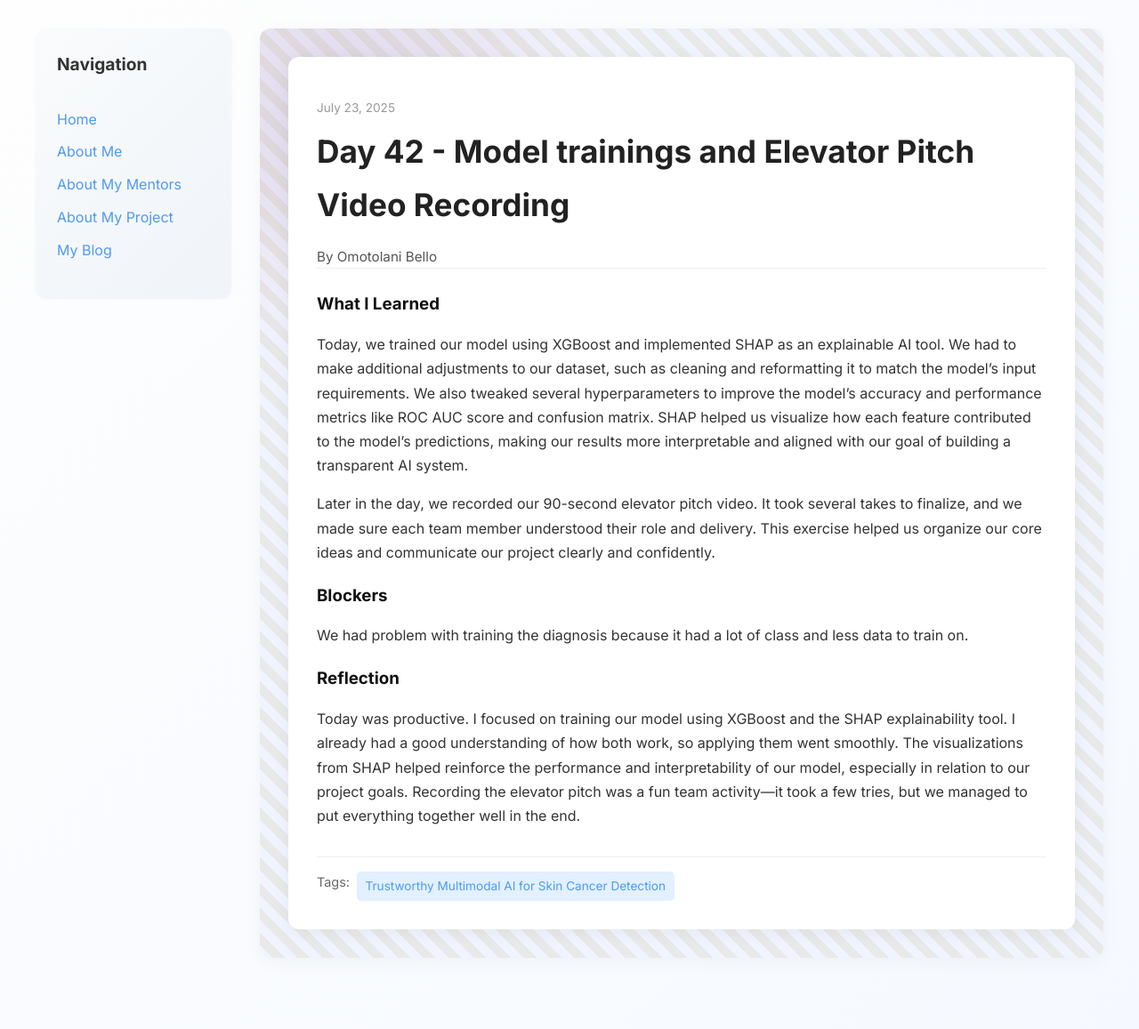
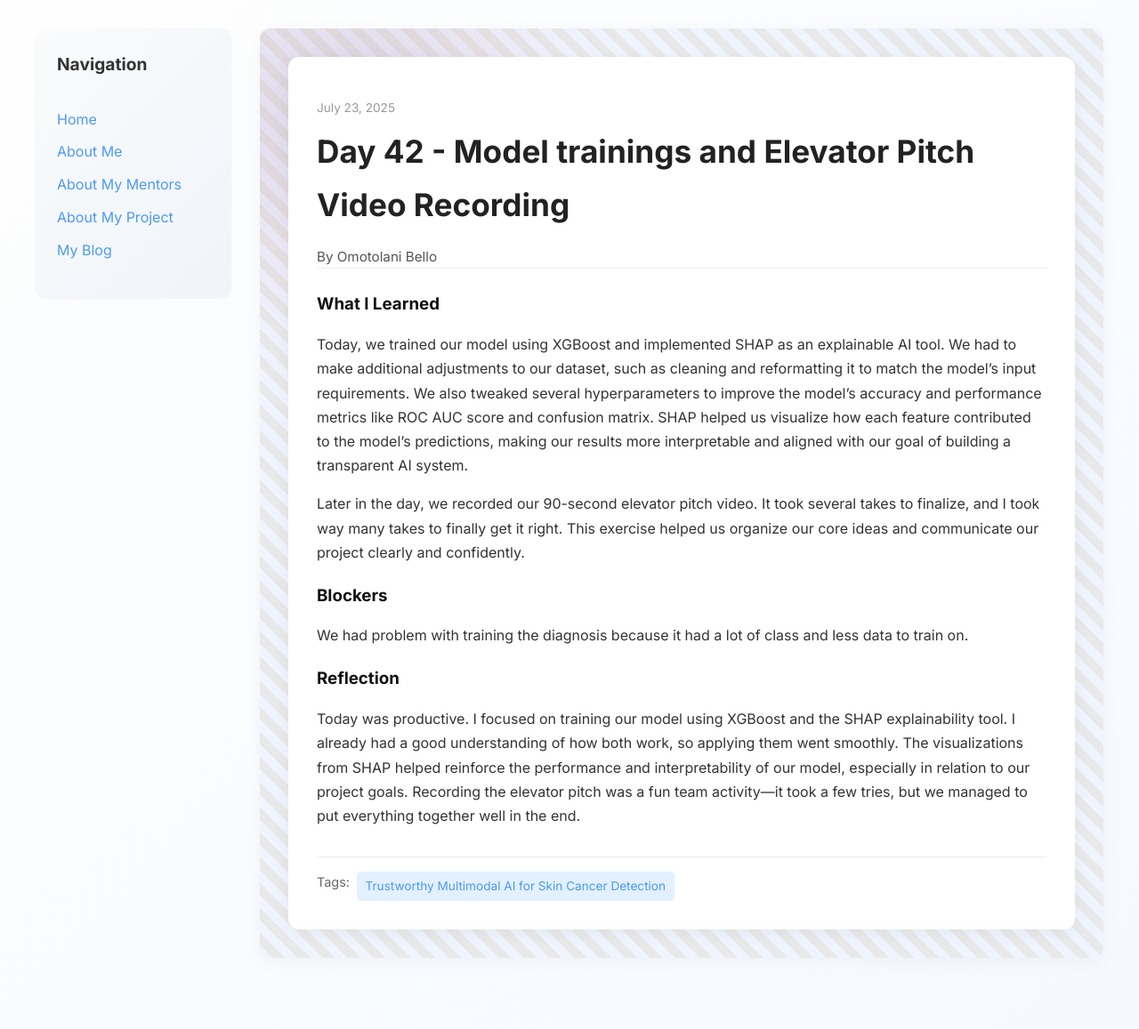
Before and after one commit to TolaniBello/TolaniBello.github.io, a Jekyll site: the page built from _posts/2025-07-23-day-42.md, in a window 1280 px wide. Shown: the whole page at 89% size. Built offline with Jekyll 4.4.1, drawn with Linux system fonts in a browser that asks for light colours.

Commit message:
Update 2025-07-23-day-42.md

```diff
--- a/_posts/2025-07-23-day-42.md
+++ b/_posts/2025-07-23-day-42.md
@@ -9,7 +9,7 @@ tags: ["Trustworthy Multimodal AI for Skin Cancer Detection"]
 what_i_learned: |
   Today, we trained our model using XGBoost and implemented SHAP as an explainable AI tool. We had to make additional adjustments to our dataset, such as cleaning and reformatting it to match the model's input requirements. We also tweaked several hyperparameters to improve the model’s accuracy and performance metrics like ROC AUC score and confusion matrix. SHAP helped us visualize how each feature contributed to the model’s predictions, making our results more interpretable and aligned with our goal of building a transparent AI system.
 
-  Later in the day, we recorded our 90-second elevator pitch video. It took several takes to finalize, and we made sure each team member understood their role and delivery. This exercise helped us organize our core ideas and communicate our project clearly and confidently.
+  Later in the day, we recorded our 90-second elevator pitch video. It took several takes to finalize, and I took way many takes to finally get it right. This exercise helped us organize our core ideas and communicate our project clearly and confidently.
 
 blockers: |
   We had problem with training the diagnosis because it had a lot of class and less data to train on.
```
